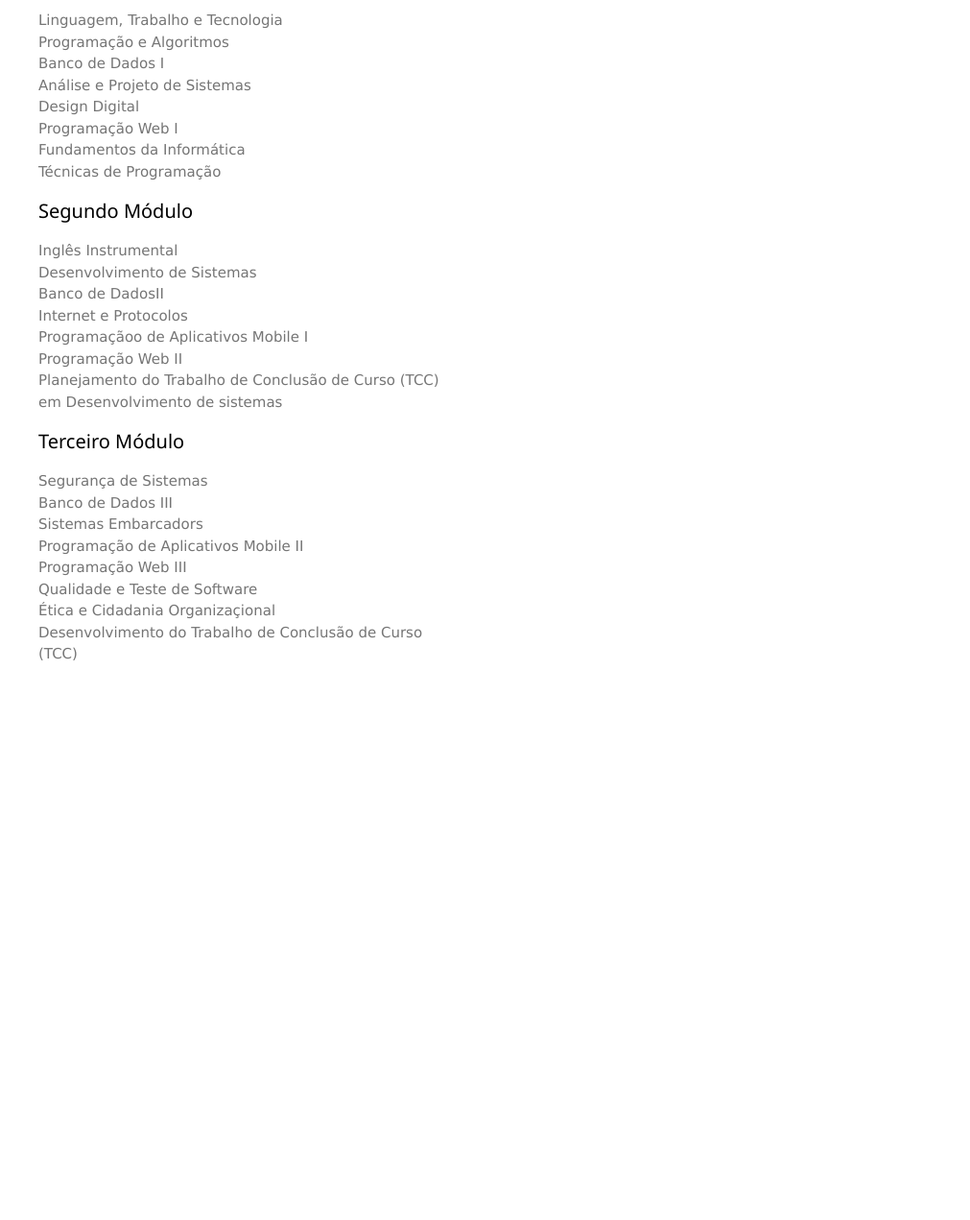
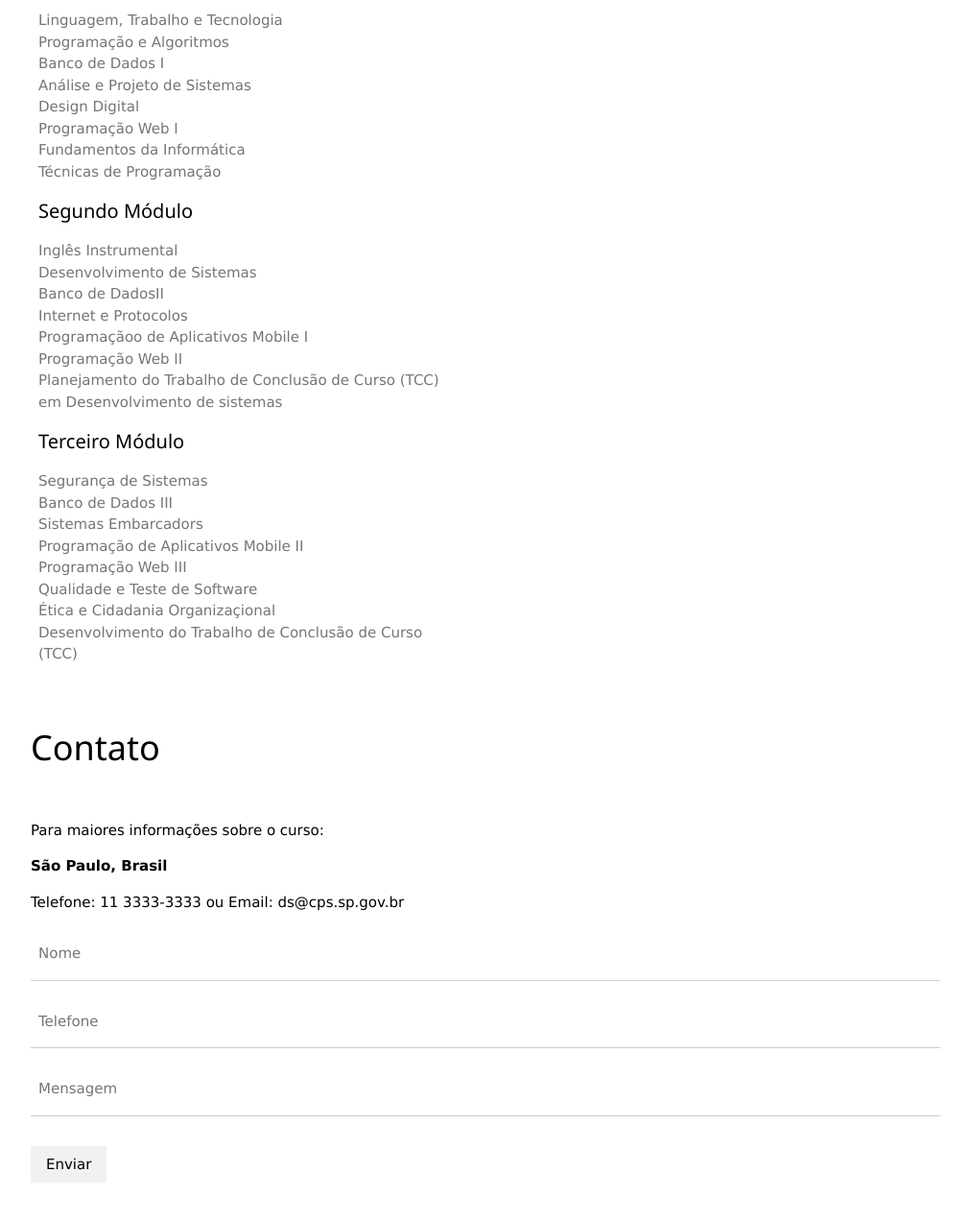
Before and after one commit to Amandatec/ProjetoCPS-ViaRapida, a plain HTML site: page index.html in a window 1280 px wide. Shown: the part 943-2214 px from the top of the page at 96% size, without its empty margins (134-1145 px from the left). Before the commit the page ends 1685 px from the top, so only its background shows below. Drawn offline with nearby package versions, Linux system fonts and the light colour scheme.

Commit message:
Criação de um formulário com botão de envio. TAgs <form> e <input>

```diff
--- a/index.html
+++ b/index.html
@@ -35,7 +35,7 @@
     <!--Criação do corpo do site div content-->
     <div class="w3-content">
         <!--Sessão SOBRE-->
-        <div class="w3-col m6 w3-padding-large w3-hide-small">
+        <div class="w3-col m6 w3-padding-large w3-hide-small" id="sobre">
             <a><img src="IMG/engrenagem.jpg" class="w3-round w3-image w3-opacity-min alt="Foto do curso" border="0">
         </div>
         <div class="w3-col m6 w3-padding-large">
@@ -51,7 +51,7 @@
         </div>
 
         <!--Sessão DISCPLINAS-->
-        <div class="w3-col l6 w3-padding-large">
+        <div class="w3-col l6 w3-padding-large" id="disciplinas">
             <h4>Primeiro Módulo</h4>
             <p class="w3-text-grey">
                 Linguagem, Trabalho e Tecnologia
@@ -92,7 +92,20 @@
         <div class="w3-col l6 w3-padding-large">
             <img src="IMG/css3.png" class="w3-round w3-image w3-opacity-min" alt="Menu" style="width:75%">
             <img src="IMG/html5.png" class="w3-round w3-image w3-opacity-min" alt="Menu" style="width:75%">
+        </div>
 
+        <!--Sessão Contato-->
+        <div class="w3-container w3-padding-64" id="contato">
+            <h1>Contato</h1><br>
+            <p>Para maiores informações sobre o curso:</p>
+            <p classe="w3-text-blue-grey w3-large"><b>São Paulo, Brasil</b></p>
+            <p>Telefone: 11 3333-3333 ou Email: ds@cps.sp.gov.br</p>
+            <form>
+                <p><input class="w3-input w3-padding-16" type="text" placeholder="Nome"></p>
+                <p><input class="w3-input w3-padding-16" type="number" placeholder="Telefone"></p>
+                <p><input class="w3-input w3-padding-16" type="text" placeholder="Mensagem"></p>
+                <p><button class="w3-button w3-light-grey w3-section" type="submit">Enviar</button></p>
+            </form>
         </div>
     </div>
 </body>
```
